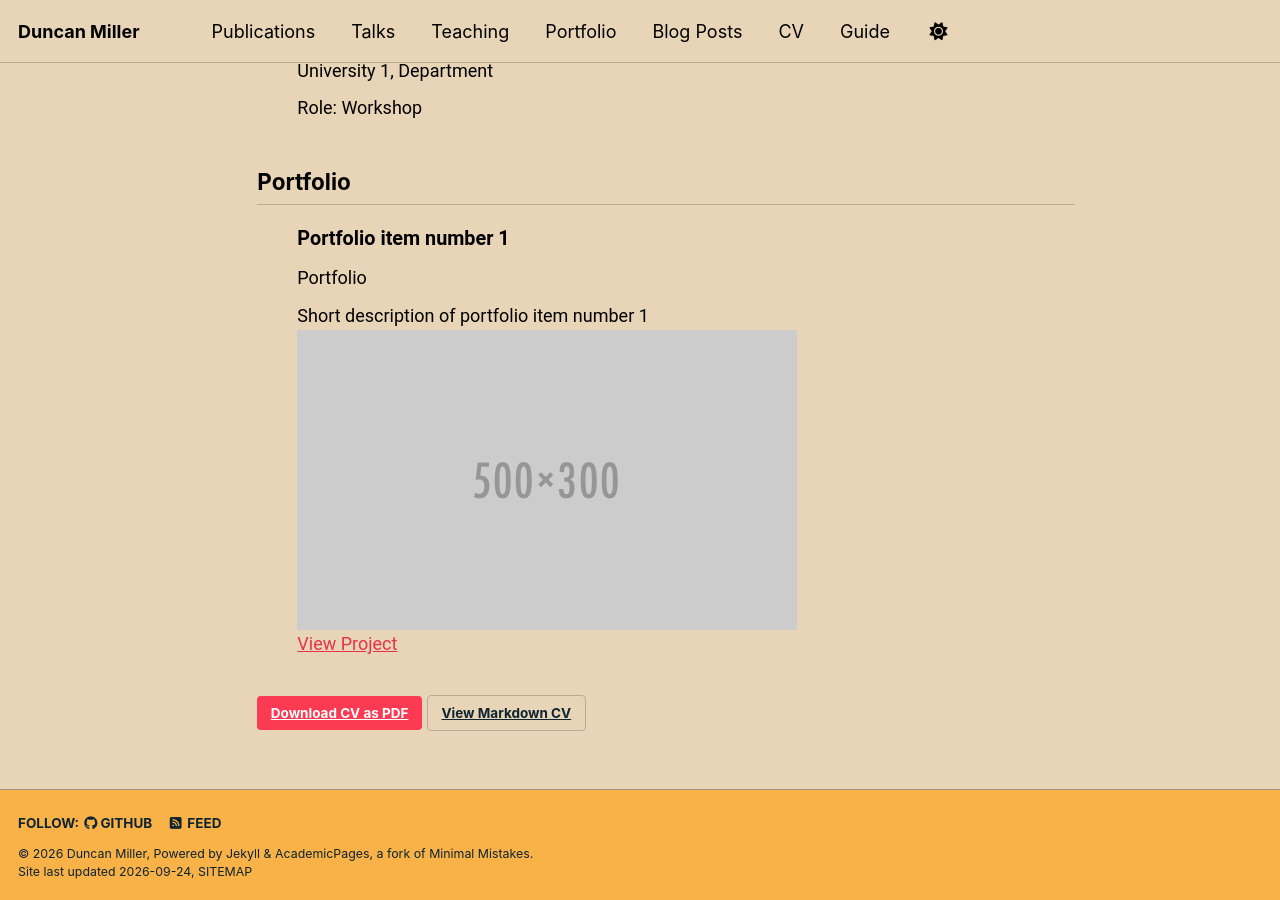
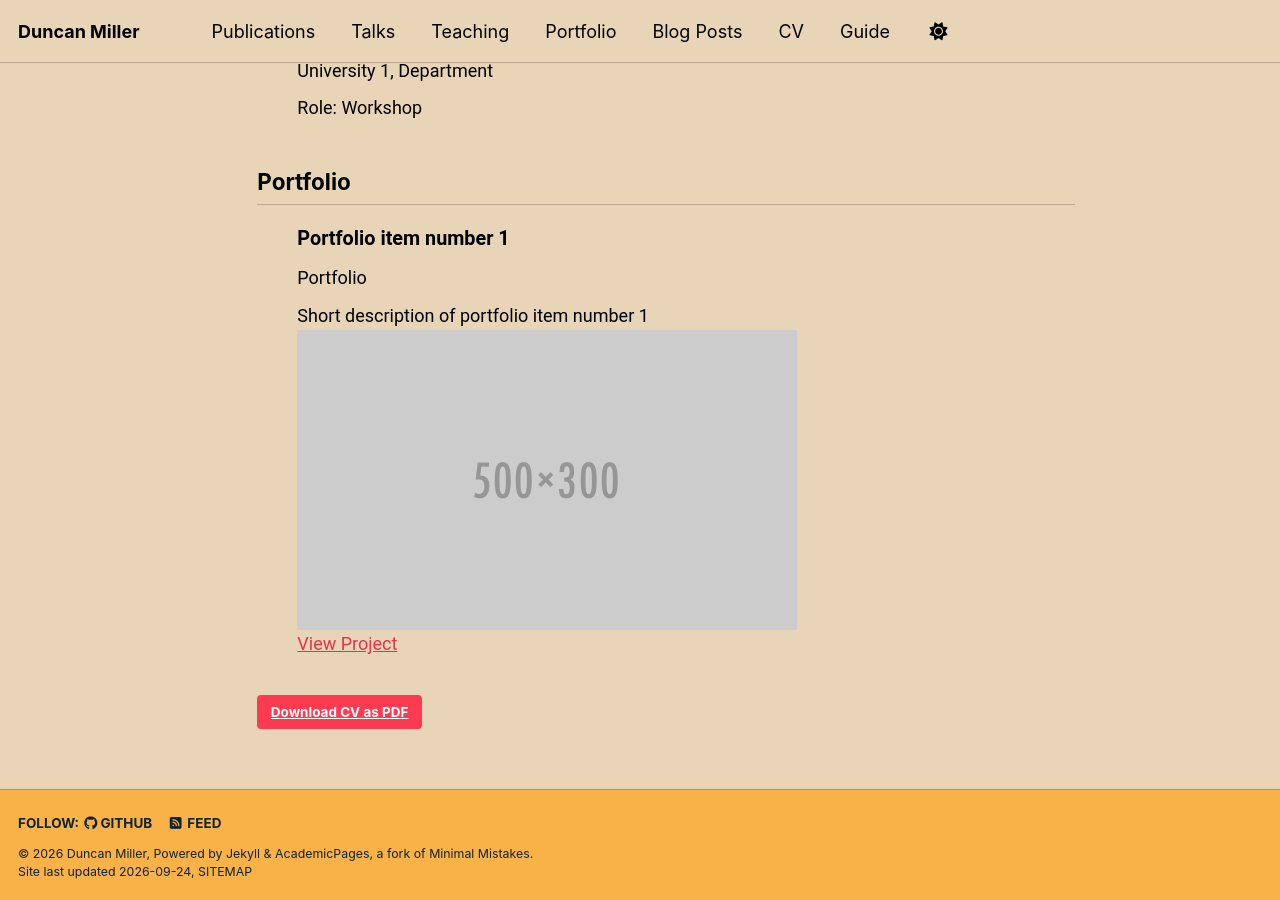
Before and after one commit to gowiththeflow2/Duncan-Miller-, a Jekyll site: the page built from _pages/cv-json.md, in a window 1280 px wide and 900 px high, scrolled down 2391 px. Built offline with Jekyll 4.4.1, drawn with Linux system fonts in a browser that asks for light colours; a style sheet for code colours, icons or effects is not loaded.

Commit message:
Update cv-json.md

```diff
--- a/_pages/cv-json.md
+++ b/_pages/cv-json.md
@@ -12,6 +12,7 @@ redirect_from:
 {% include cv-template.html %}
 
 <div class="cv-download-links">
-  <a href="{{ base_path }}/files/cv.pdf" class="btn btn--primary">Download CV as PDF</a>
-  <a href="{{ base_path }}" class="btn btn--inverse">View Markdown CV</a>
+  <a href="{{ '/files/cv.pdf' | relative_url }}"
+     class="btn btn--primary"
+     target="_blank">Download CV as PDF</a>
 </div>
```
